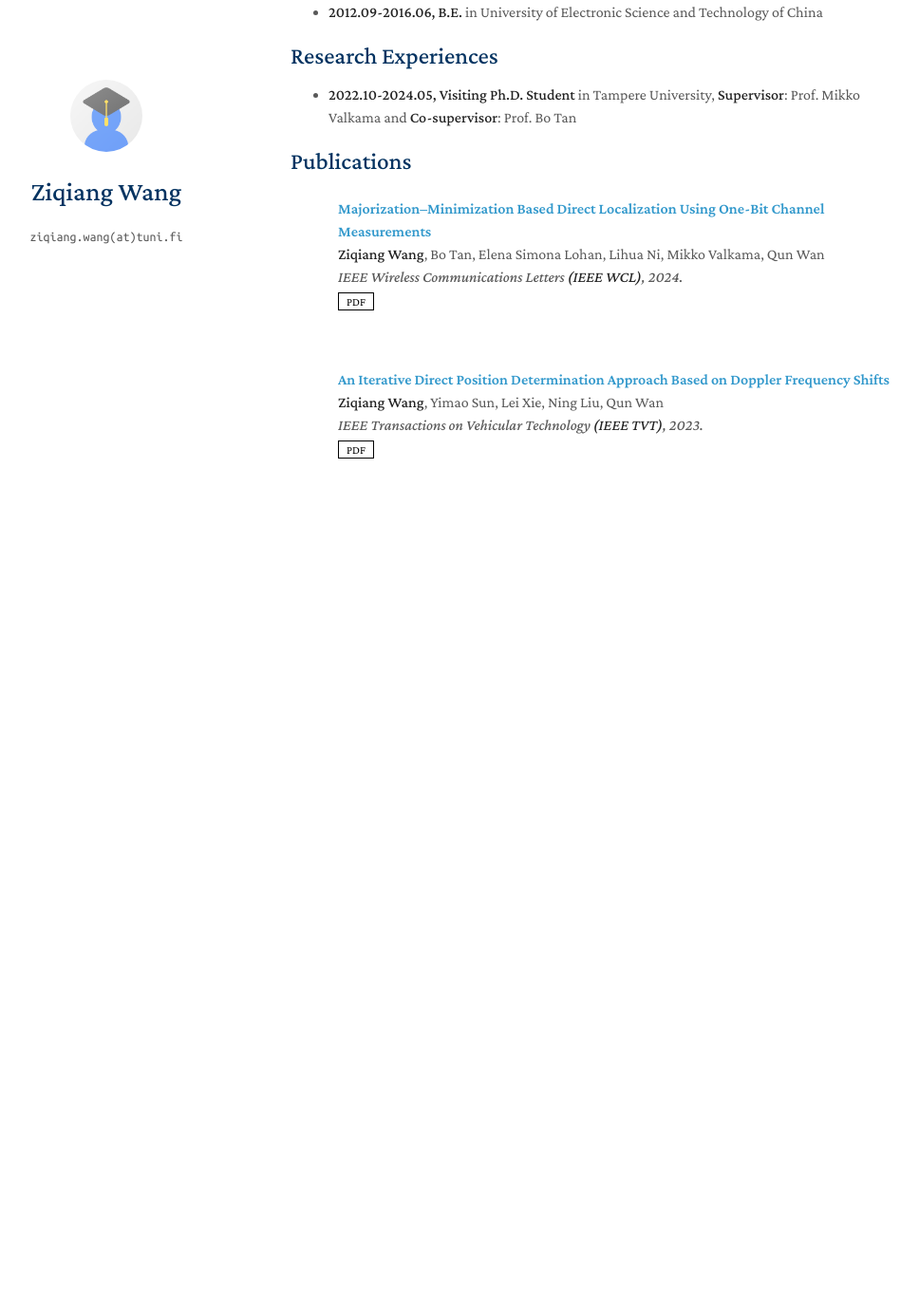
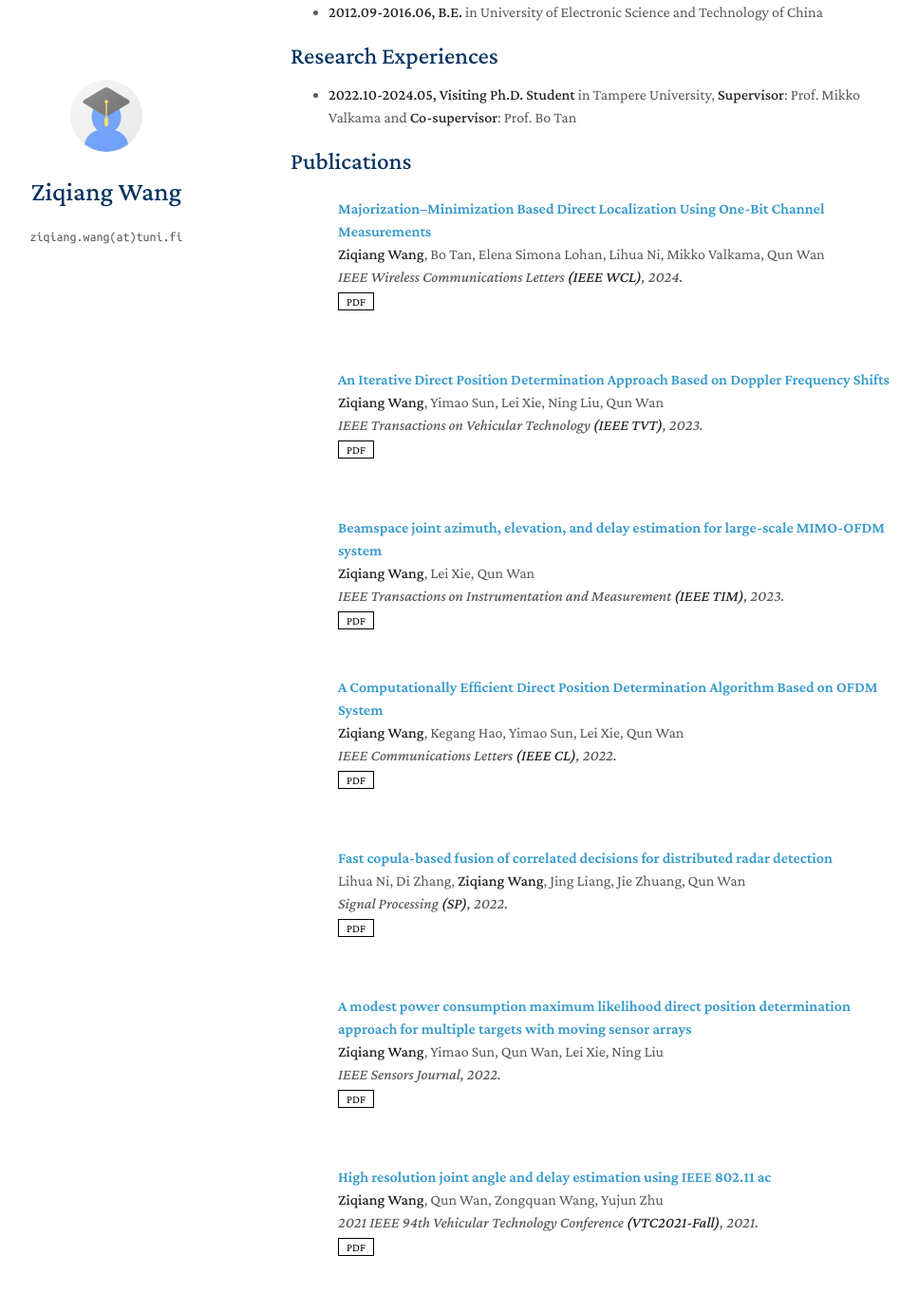
Before and after one commit to ZQiang-Wang/ZQiang-Wang.github.io, a Jekyll site: the page built from index.md, in a window 1280 px wide and 1400 px high, scrolled down 596 px. Shown: the top 1362 px of the window at 95% size, without its empty margins (164-1132 px from the left). Built offline with Jekyll 4.4.1, drawn with Linux system fonts in a browser that asks for light colours; a style sheet for code colours, icons or effects is not loaded; our own code applies the rules of GitHub Pages for plain Markdown files; before the commit the page ends 1226 px from its top, so only the background shows below that.

Commit message:
Update publications.yml

```diff
--- a/_data/publications.yml
+++ b/_data/publications.yml
@@ -20,14 +20,32 @@ main:
     #image: ./assets/img/teaser_example_2.png
    # notes: Early Accept
 
-    # - title: Beamspace joint azimuth, elevation, and delay estimation for large-scale MIMO-OFDM system
-    # authors: <strong>Ziqiang Wang</strong>, Lei Xie, Qun Wan
-    # #conference_short: MICCAI
-    # conference: IEEE Transactions on Instrumentation and Measurement <strong>(IEEE TIM)</strong>, 2023.
-    # pdf: https://ieeexplore.ieee.org/abstract/document/10109767
+  - title: Beamspace joint azimuth, elevation, and delay estimation for large-scale MIMO-OFDM system
+    authors: <strong>Ziqiang Wang</strong>, Lei Xie, Qun Wan
+    #conference_short: MICCAI
+    conference: IEEE Transactions on Instrumentation and Measurement <strong>(IEEE TIM)</strong>, 2023.
+    pdf: https://ieeexplore.ieee.org/abstract/document/10109767
 
-    # - title: Beamspace joint azimuth, elevation, and delay estimation for large-scale MIMO-OFDM system
-    # authors: <strong>Ziqiang Wang</strong>, Lei Xie, Qun Wan
-    # #conference_short: MICCAI
-    # conference: IEEE Transactions on Instrumentation and Measurement <strong>(IEEE TIM)</strong>, 2023.
-    # pdf: https://ieeexplore.ieee.org/abstract/document/10109767
+  - title: A Computationally Efficient Direct Position Determination Algorithm Based on OFDM System
+    authors: <strong>Ziqiang Wang</strong>, Kegang Hao, Yimao Sun, Lei Xie, Qun Wan
+    #conference_short: MICCAI
+    conference: IEEE Communications Letters <strong>(IEEE CL)</strong>, 2022.
+    pdf: https://ieeexplore.ieee.org/abstract/document/9996398
+
+  - title: Fast copula-based fusion of correlated decisions for distributed radar detection
+    authors: Lihua Ni, Di Zhang, <strong>Ziqiang Wang</strong>, Jing Liang, Jie Zhuang, Qun Wan
+    #conference_short: MICCAI
+    conference: Signal Processing <strong>(SP)</strong>, 2022.
+    pdf: https://www.sciencedirect.com/science/article/abs/pii/S0165168422002158
+
+  - title: A modest power consumption maximum likelihood direct position determination approach for multiple targets with moving sensor arrays
+    authors: <strong>Ziqiang Wang</strong>, Yimao Sun, Qun Wan, Lei Xie, Ning Liu
+    #conference_short: MICCAI
+    conference: IEEE Sensors Journal, 2022.
+    pdf: https://ieeexplore.ieee.org/abstract/document/9908302
+
+  - title: High resolution joint angle and delay estimation using IEEE 802.11 ac
+    authors: <strong>Ziqiang Wang</strong>, Qun Wan, Zongquan Wang, Yujun Zhu
+    #conference_short: MICCAI
+    conference: 2021 IEEE 94th Vehicular Technology Conference <strong>(VTC2021-Fall)</strong>, 2021.
+    pdf: https://ieeexplore.ieee.org/abstract/document/9625553
```
